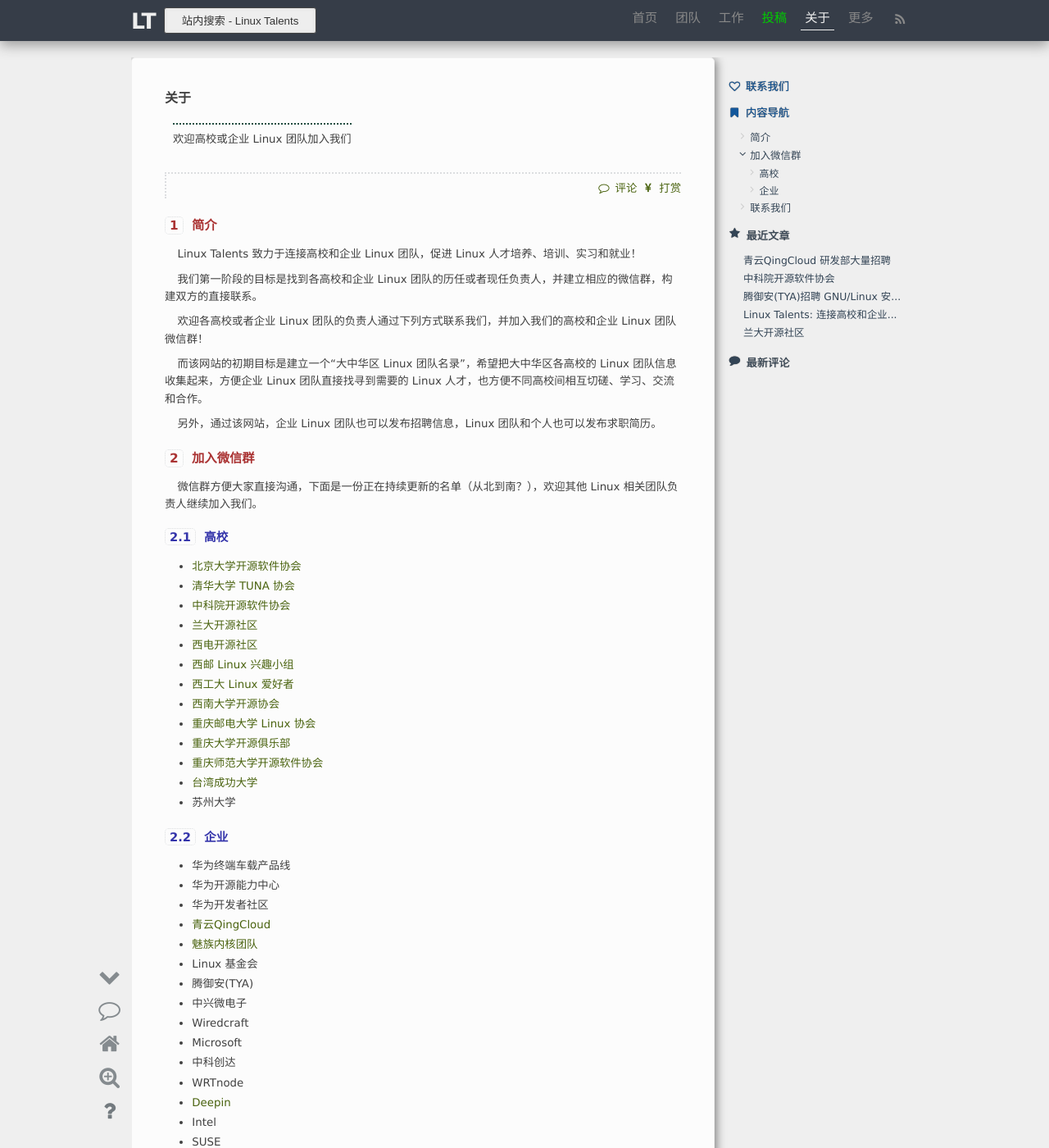
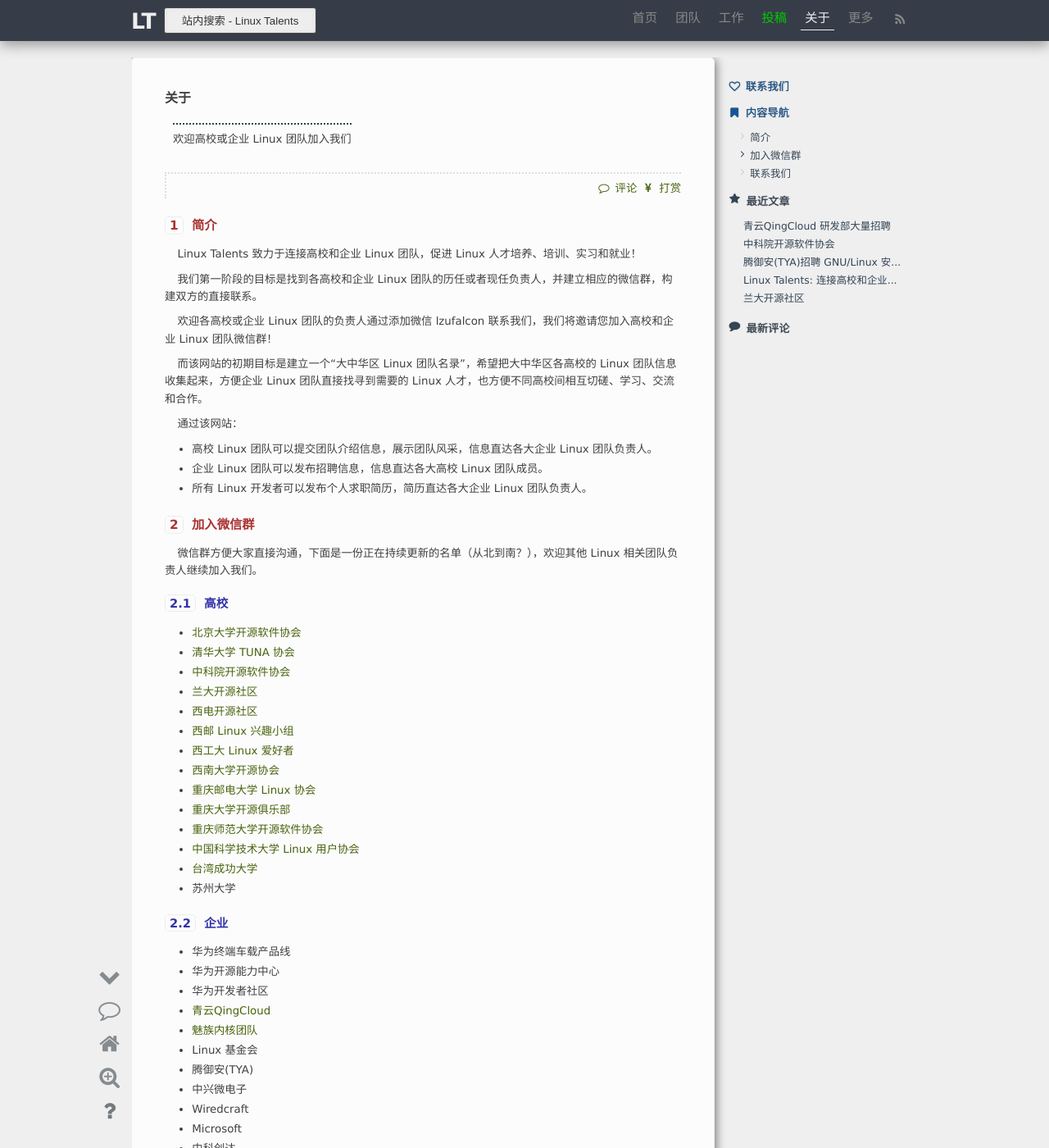
Before and after one commit to lzufalcon/linux-talents.github.io, a Jekyll site: the page built from pages/about.md, in a window 1280 px wide and 1400 px high. Shown: the whole window at 82% size. Built offline with Jekyll 4.4.1, drawn with Linux system fonts in a browser that asks for light colours; comment, search, counter and statistics services are not loaded.

Commit message:
page: Update about
Add ustc link.

Signed-off-by: Wu Zhangjin <wuzhangjin@gmail.com>

```diff
--- a/pages/about.md
+++ b/pages/about.md
@@ -13,11 +13,15 @@ Linux Talents 致力于连接高校和企业 Linux 团队，促进 Linux 人才
 
 我们第一阶段的目标是找到各高校和企业 Linux 团队的历任或者现任负责人，并建立相应的微信群，构建双方的直接联系。
 
-欢迎各高校或者企业 Linux 团队的负责人通过下列方式联系我们，并加入我们的高校和企业 Linux 团队微信群！
+欢迎各高校或企业 Linux 团队的负责人通过添加微信 lzufalcon 联系我们，我们将邀请您加入高校和企业 Linux 团队微信群！
 
 而该网站的初期目标是建立一个“大中华区 Linux 团队名录”，希望把大中华区各高校的 Linux 团队信息收集起来，方便企业 Linux 团队直接找寻到需要的 Linux 人才，也方便不同高校间相互切磋、学习、交流和合作。
 
-另外，通过该网站，企业 Linux 团队也可以发布招聘信息，Linux 团队和个人也可以发布求职简历。
+通过该网站：
+
+* 高校 Linux 团队可以提交团队介绍信息，展示团队风采，信息直达各大企业 Linux 团队负责人。
+* 企业 Linux 团队可以发布招聘信息，信息直达各大高校 Linux 团队成员。
+* 所有 Linux 开发者可以发布个人求职简历，简历直达各大企业 Linux 团队负责人。
 
 ## 加入微信群
 
@@ -36,6 +40,7 @@ Linux Talents 致力于连接高校和企业 Linux 团队，促进 Linux 人才
 * [重庆邮电大学 Linux 协会][5]
 * [重庆大学开源俱乐部][6]
 * [重庆师范大学开源软件协会][7]
+* [中国科学技术大学 Linux 用户协会][13]
 * [台湾成功大学][11]
 * 苏州大学
 
```
Also changed, not shown: other parts of pages/about.md (+1 -0 lines).
